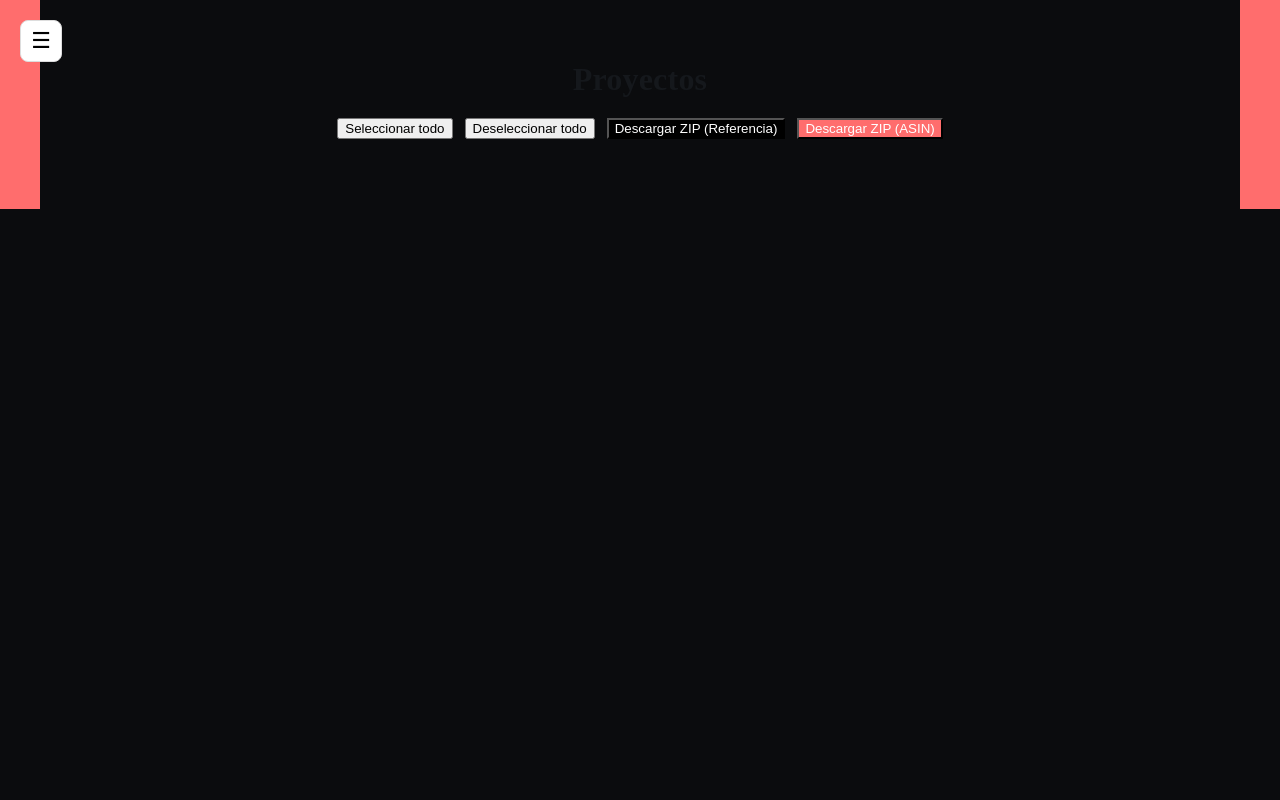
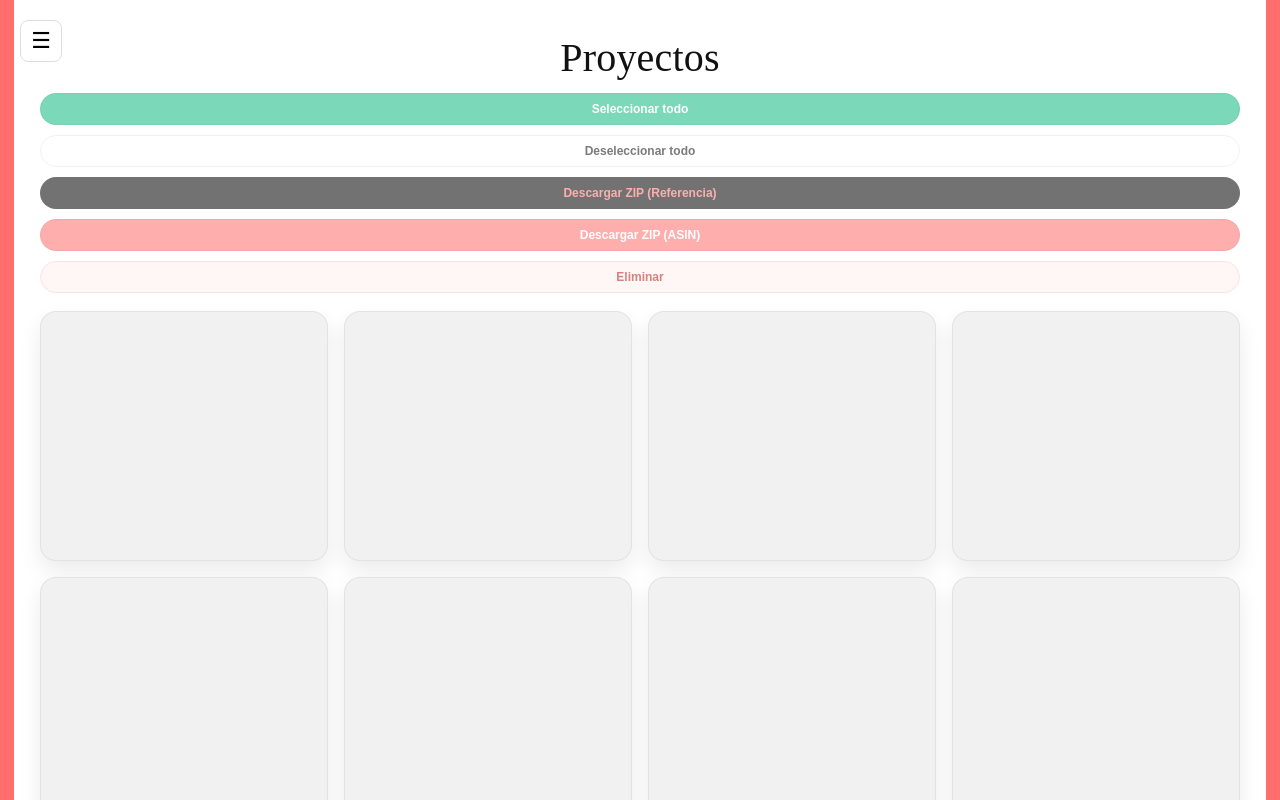
Before and after one commit to firstwinagency/firstwinagency-firstwin-panel, a Next.js app: page /projects in a window 1280 px wide. Built offline with nearby package versions, Linux system fonts and the light colour scheme; no server answers; the database is empty.

Commit message:
Update page.tsx

```diff
--- a/app/projects/page.tsx
+++ b/app/projects/page.tsx
@@ -1,6 +1,6 @@
 "use client";
 
-import { useEffect, useState } from "react";
+import { useEffect, useMemo, useState } from "react";
 import JSZip from "jszip";
 import { saveAs } from "file-saver";
 import { supabase } from "@/lib/supabaseClient";
@@ -9,29 +9,66 @@ type ProjectImage = {
   id: string;
   reference: string | null;
   asin: string | null;
-  order_index: number;
+  filename: string | null;
   storage_path: string;
+  created_at: string;
 };
+
+function extractOrderFromFilename(name?: string | null): number | null {
+  if (!name) return null;
+  // Busca ..._12.jpg / ...-12.png / ... 12.webp etc.
+  const base = name.split("?")[0];
+  const noExt = base.replace(/\.[^/.]+$/, "");
+  const m = noExt.match(/(?:_|-|\s)(\d{1,5})$/);
+  if (!m) return null;
+  const n = Number(m[1]);
+  return Number.isFinite(n) ? n : null;
+}
+
+function getLabel(img: ProjectImage) {
+  // Si no hay imagen real (slot vacío) no mostramos nada
+  const ref = (img.reference || "").trim();
+  const asin = (img.asin || "").trim();
+  const order = extractOrderFromFilename(img.filename) ?? null;
+
+  // Si no tenemos nada aún, no pintamos placeholder falso
+  if (!ref && !asin && order === null) return "";
+
+  const base =
+    ref && asin ? `${ref} / ${asin}` : ref ? ref : asin ? asin : "—";
+  const num = order !== null ? order : "";
+  return num !== "" ? `${base} · ${num}` : base;
+}
 
 export default function ProjectsPage() {
   const [images, setImages] = useState<ProjectImage[]>([]);
   const [selected, setSelected] = useState<Set<string>>(new Set());
   const [preview, setPreview] = useState<string | null>(null);
 
+  // Slots visibles (para que haya siempre “cuadraditos” aunque no haya imágenes)
+  const [minSlots] = useState<number>(24); // como antes: varias filas (6 por fila)
+
   useEffect(() => {
     loadImages();
   }, []);
 
   async function loadImages() {
-    const { data } = await supabase
+    const { data, error } = await supabase
       .from("project_images")
       .select("*")
-      .order("order_index", { ascending: true });
+      .order("created_at", { ascending: false });
 
-    if (data) setImages(data);
+    if (!error && data) setImages(data as ProjectImage[]);
   }
 
-  function toggleSelect(id: string) {
+  const slots = useMemo(() => {
+    const arr: (ProjectImage | null)[] = [...images];
+    const needed = Math.max(minSlots, images.length);
+    while (arr.length < needed) arr.push(null);
+    return arr;
+  }, [images, minSlots]);
+
+  function toggle(id: string) {
     setSelected((prev) => {
       const next = new Set(prev);
       next.has(id) ? next.delete(id) : next.add(id);
@@ -43,180 +80,377 @@ export default function ProjectsPage() {
     setSelected(new Set(images.map((i) => i.id)));
   }
 
-  function deselectAll() {
+  function clearSelection() {
     setSelected(new Set());
   }
 
-  async function downloadZip(mode: "reference" | "asin") {
+  async function deleteSelected() {
+    if (!selected.size) return;
+    if (!confirm("¿Eliminar imágenes seleccionadas?")) return;
+
+    const toDelete = images.filter((i) => selected.has(i.id));
+
+    for (const img of toDelete) {
+      await supabase.storage.from("project-images").remove([img.storage_path]);
+      await supabase.from("project_images").delete().eq("id", img.id);
+    }
+
+    clearSelection();
+    loadImages();
+  }
+
+  async function downloadZip(useAsin: boolean) {
+    const picked = images.filter((i) => selected.has(i.id));
+    if (!picked.length) {
+      alert("No has seleccionado ninguna imagen.");
+      return;
+    }
+
     const zip = new JSZip();
-    const imgs = images.filter((i) => selected.has(i.id));
 
-    for (const img of imgs) {
+    for (const img of picked) {
       const { data } = await supabase.storage
         .from("project-images")
         .download(img.storage_path);
 
       if (!data) continue;
 
+      const order = extractOrderFromFilename(img.filename) ?? 0;
+
       const base =
-        mode === "asin" && img.asin
+        useAsin && img.asin
           ? img.asin
-          : img.reference ?? "image";
+          : (img.reference || img.asin || "image");
 
-      const filename = `${base}-${img.order_index}.jpg`;
-      zip.file(filename, data);
+      // Mantener numeración (la que venga del panel masivo) si está en filename
+      const safeBase = String(base).trim() || "image";
+      const ext = (img.filename || "").toLowerCase().includes(".png")
+        ? "png"
+        : (img.filename || "").toLowerCase().includes(".webp")
+        ? "webp"
+        : (img.filename || "").toLowerCase().includes(".bmp")
+        ? "bmp"
+        : "jpg";
+
+      zip.file(`${safeBase}_${order}.${ext}`, data);
     }
 
     const blob = await zip.generateAsync({ type: "blob" });
-    saveAs(blob, `proyecto_${mode}.zip`);
+    saveAs(blob, useAsin ? "proyecto_asin.zip" : "proyecto_referencia.zip");
   }
 
   return (
-    <div
-      style={{
-        height: "100vh",
-        overflowY: "auto", // ✅ SCROLL AÑADIDO
+    <div className="projects-shell">
+      <style
+        dangerouslySetInnerHTML={{
+          __html: `
+:root{
+  --brand-accent:#ff6d6d;
+  --brand-accent-ink:#15181c;
+}
+
+.projects-shell{
+  position: fixed;
+  inset: 0;
+  background: transparent;
+}
+
+/* ✅ CONTENEDOR SCROLL (sin tocar el body overflow:hidden del global) */
+.projects-scroll{
+  height: 100vh;
+  overflow-y: auto;
+  overflow-x: hidden;
+}
+
+/* Scrollbar visible (derecha) */
+.projects-scroll::-webkit-scrollbar{ width: 10px; }
+.projects-scroll::-webkit-scrollbar-thumb{
+  background: rgba(0,0,0,.25);
+  border-radius: 12px;
+  border: 2px solid rgba(255,255,255,.6);
+}
+.projects-scroll::-webkit-scrollbar-track{ background: transparent; }
+
+.projects-row{
+  display: grid;
+  grid-template-columns: 14px 1fr 14px; /* ✅ márgenes coral FINITOS */
+  min-height: 100vh;
+}
+
+.side-coral{
+  background: var(--brand-accent);
+}
+
+.center{
+  background: #ffffff;
+}
+
+.center-inner{
+  max-width: 1400px;
+  margin: 0 auto;
+  padding: 34px 26px 56px;
+}
+
+/* Título */
+.h1{
+  font-family: "DM Serif Display", serif;
+  font-size: 40px;
+  font-weight: 400;
+  text-align: center;
+  color: #111;
+  margin: 0 0 12px 0;
+}
+
+/* Barra botones (como masivo) */
+.actions{
+  display: flex;
+  justify-content: center;
+  gap: 10px;
+  flex-wrap: wrap;
+  margin-bottom: 18px;
+}
+
+.btn{
+  border-radius: 999px;              /* ✅ redondeados */
+  padding: 8px 12px;
+  border: 1px solid #e5e7eb;
+  background: #fff;
+  color: #111;
+  font-weight: 800;
+  cursor: pointer;
+  font-size: 12px;
+}
+
+.btn:hover{ border-color: rgba(0,0,0,.35); }
+
+.btn-dark{
+  background: #000;
+  color: var(--brand-accent);
+  border: 1px solid rgba(0,0,0,.1);
+}
+
+.btn-coral{
+  background: var(--brand-accent);
+  color: #fff;
+  border: 1px solid rgba(0,0,0,.08);
+}
+
+.btn-live{ /* ✅ “Seleccionar todo” más vivo */
+  background: #10b981;
+  color: #fff;
+  border: 1px solid rgba(0,0,0,.08);
+}
+
+.btn:disabled{
+  opacity: .55;
+  cursor: not-allowed;
+}
+
+/* Grid 6 por fila */
+.grid{
+  display: grid;
+  grid-template-columns: repeat(6, minmax(0, 1fr));
+  gap: 16px;
+}
+
+/* Cuadradito (más grande, acercándose a márgenes) */
+.card{
+  position: relative;
+  border-radius: 16px;
+  background: #f3f4f6;
+  box-shadow: 0 10px 22px rgba(0,0,0,.08);
+  overflow: hidden;
+  height: 250px; /* ✅ tamaño similar al “de antes” */
+  border: 1px solid rgba(0,0,0,.06);
+}
+
+.card.empty{
+  background: #f1f1f1;
+}
+
+.card.selected{
+  outline: 3px solid rgba(255,109,109,.55);
+  outline-offset: 2px;
+}
+
+.img{
+  width: 100%;
+  height: 100%;
+  object-fit: cover;
+  display: block;
+  cursor: zoom-in;
+}
+
+/* Tick (top-left) */
+.tick{
+  position: absolute;
+  top: 10px;
+  left: 10px;
+  width: 18px;
+  height: 18px;
+  border-radius: 4px;
+  background: rgba(255,255,255,.92);
+  border: 1px solid rgba(0,0,0,.18);
+  display: flex;
+  align-items: center;
+  justify-content: center;
+  z-index: 3;
+}
+
+.tick input{
+  width: 14px;
+  height: 14px;
+  cursor: pointer;
+}
+
+/* Banda inferior (solo texto real cuando exista) */
+.band{
+  position: absolute;
+  left: 0; right: 0; bottom: 0;
+  height: 34px;
+  background: rgba(55,55,55,.85);
+  color: #fff;
+  font-size: 11px;
+  font-weight: 800;
+  letter-spacing: .02em;
+  display: flex;
+  align-items: center;
+  justify-content: center;
+  padding: 0 10px;
+  text-align: center;
+  z-index: 2;
+}
+
+.band:empty{ display:none; }
+
+/* Lightbox */
+.lightbox{
+  position: fixed;
+  inset: 0;
+  background: rgba(0,0,0,.78);
+  display: flex;
+  align-items: center;
+  justify-content: center;
+  z-index: 99999;
+  padding: 18px;
+}
+.lightbox img{
+  max-width: 92vw;
+  max-height: 92vh;
+  border-radius: 14px;
+  box-shadow: 0 20px 70px rgba(0,0,0,.55);
+}
+@media (max-width: 1300px){
+  .grid{ grid-template-columns: repeat(4, minmax(0, 1fr)); }
+}
+@media (max-width: 900px){
+  .grid{ grid-template-columns: repeat(2, minmax(0, 1fr)); }
+}
+          `,
         }}
-    >
-      <div style={{ display: "flex" }}>
-        {/* MARGEN IZQUIERDO */}
-        <div style={{ width: 40, background: "#ff6d6d" }} />
+      />
 
-        {/* CONTENIDO */}
-        <div style={{ flex: 1, padding: "40px 32px" }}>
-          <h1
-            style={{
-              fontFamily: "DM Serif Display",
-              fontSize: 32,
-              textAlign: "center",
-              marginBottom: 20,
-            }}
-          >
-            Proyectos
-          </h1>
+      <div className="projects-scroll">
+        <div className="projects-row">
+          <div className="side-coral" />
+          <div className="center">
+            <div className="center-inner">
+              <h1 className="h1">Proyectos</h1>
 
-          {/* BOTONES */}
-          <div
-            style={{
-              display: "flex",
-              justifyContent: "center",
-              gap: 12,
-              marginBottom: 30,
-              flexWrap: "wrap",
-            }}
-          >
-            <button onClick={selectAll} className="btn-zoom">
+              <div className="actions">
+                <button className="btn btn-live" onClick={selectAll} disabled={!images.length}>
                   Seleccionar todo
                 </button>
 
-            <button onClick={deselectAll} className="btn-zoom">
+                <button className="btn" onClick={clearSelection} disabled={!selected.size}>
                   Deseleccionar todo
                 </button>
 
                 <button
-              onClick={() => downloadZip("reference")}
-              className="btn-zoom"
-              style={{ background: "#000", color: "#fff" }}
+                  className="btn btn-dark"
+                  onClick={() => downloadZip(false)}
+                  disabled={!selected.size}
                 >
                   Descargar ZIP (Referencia)
                 </button>
 
                 <button
-              onClick={() => downloadZip("asin")}
-              className="btn-zoom"
-              style={{ background: "#ff6d6d", color: "#fff" }}
+                  className="btn btn-coral"
+                  onClick={() => downloadZip(true)}
+                  disabled={!selected.size}
                 >
                   Descargar ZIP (ASIN)
                 </button>
+
+                <button
+                  className="btn"
+                  onClick={deleteSelected}
+                  disabled={!selected.size}
+                  style={{
+                    background: "#ffefef",
+                    borderColor: "#fecaca",
+                    color: "#b91c1c",
+                  }}
+                >
+                  Eliminar
+                </button>
               </div>
 
-          {/* GRID */}
-          <div
-            style={{
-              display: "grid",
-              gridTemplateColumns: "repeat(6, 1fr)",
-              gap: 20,
-            }}
-          >
-            {images.map((img) => {
-              const url = supabase.storage
+              <div className="grid">
+                {slots.map((img, idx) => {
+                  const isEmpty = !img;
+                  const isSel = img ? selected.has(img.id) : false;
+
+                  const publicUrl = img
+                    ? supabase.storage
                         .from("project-images")
-                .getPublicUrl(img.storage_path).data.publicUrl;
+                        .getPublicUrl(img.storage_path).data.publicUrl
+                    : null;
+
+                  const label = img ? getLabel(img) : "";
 
                   return (
                     <div
-                  key={img.id}
-                  style={{
-                    background: "#f3f3f3",
-                    borderRadius: 16,
-                    position: "relative",
-                    overflow: "hidden",
-                    cursor: "pointer",
-                  }}
+                      key={img ? img.id : `empty-${idx}`}
+                      className={`card ${isEmpty ? "empty" : ""} ${isSel ? "selected" : ""}`}
                     >
-                  {/* CHECK */}
+                      {/* tick */}
+                      {!isEmpty && img && (
+                        <div className="tick" onClick={(e) => e.stopPropagation()}>
                           <input
                             type="checkbox"
-                    checked={selected.has(img.id)}
-                    onChange={() => toggleSelect(img.id)}
-                    style={{
-                      position: "absolute",
-                      top: 10,
-                      left: 10,
-                      zIndex: 2,
-                    }}
+                            checked={isSel}
+                            onChange={() => toggle(img.id)}
+                            aria-label="Seleccionar imagen"
                           />
+                        </div>
+                      )}
 
-                  {/* IMAGEN */}
+                      {/* imagen */}
+                      {!isEmpty && publicUrl ? (
                         <img
-                    src={url}
-                    onClick={() => setPreview(url)}
-                    style={{
-                      width: "100%",
-                      height: 220,
-                      objectFit: "cover",
-                    }}
+                          src={publicUrl}
+                          className="img"
+                          onClick={() => setPreview(publicUrl)}
+                          draggable={false}
                         />
+                      ) : null}
 
-                  {/* FOOTER (VACÍO HASTA DATOS REALES) */}
-                  <div
-                    style={{
-                      height: 32,
-                      background: "#6b6b6b",
-                    }}
-                  />
+                      {/* banda inferior: solo si hay label real */}
+                      {!isEmpty && <div className="band">{label}</div>}
                     </div>
                   );
                 })}
               </div>
             </div>
-
-        {/* MARGEN DERECHO */}
-        <div style={{ width: 40, background: "#ff6d6d" }} />
+          </div>
+          <div className="side-coral" />
+        </div>
       </div>
 
-      {/* PREVIEW */}
       {preview && (
-        <div
-          onClick={() => setPreview(null)}
-          style={{
-            position: "fixed",
-            inset: 0,
-            background: "rgba(0,0,0,0.8)",
-            display: "flex",
-            alignItems: "center",
-            justifyContent: "center",
-            zIndex: 9999,
-          }}
-        >
-          <img
-            src={preview}
-            style={{
-              maxWidth: "90%",
-              maxHeight: "90%",
-              borderRadius: 12,
-            }}
-          />
+        <div className="lightbox" onClick={() => setPreview(null)}>
+          <img src={preview} onClick={(e) => e.stopPropagation()} />
         </div>
       )}
     </div>
```
Lines whose indentation alone changed are shown as unchanged.
